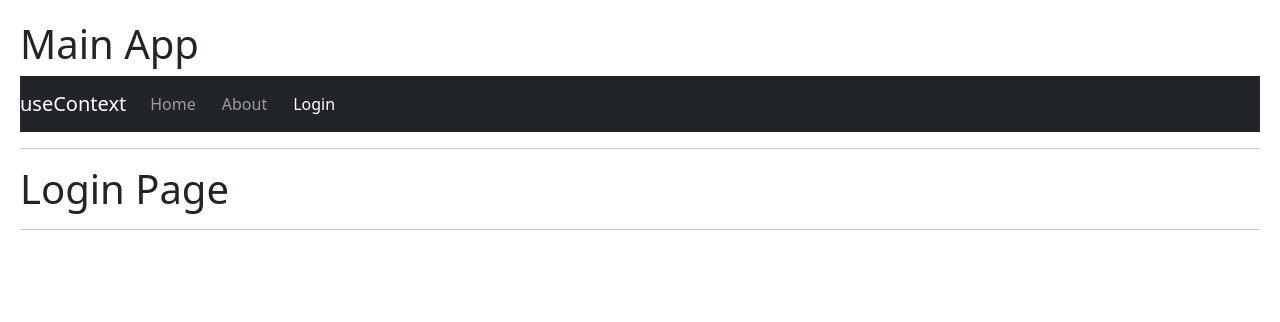
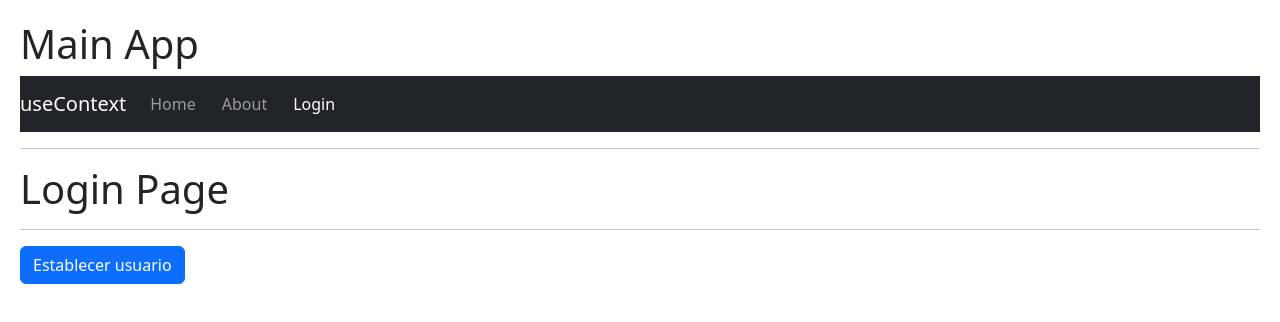
Before and after one commit to estiben-614/React, a React (Vite) app: page /login in a window 1280 px wide. Shown: the top 322 px of the page. Built offline with nearby package versions, Linux system fonts and the light colour scheme.

Commit message:
Implementación de useContext y reglas importantes de ESLint

```diff
--- a/src/08 - useReducer/TodoList.jsx
+++ b/src/08 - useReducer/TodoList.jsx
@@ -12,7 +12,8 @@ const TodoList = ({ todos, onHandleDeleteTodo, onHandleCompleteTodo }) => {
           <button
               className="btn btn-danger"
               onClick={(e) => onHandleDeleteTodo(e, todo)}>
-          Borrar</button>
+              Borrar
+          </button>
       </li>
   ));
 };
--- a/src/09-useContext/HomePage.jsx
+++ b/src/09-useContext/HomePage.jsx
@@ -1,9 +1,14 @@
+import { useContext } from "react";
+import { UserContext } from "./context/UserContext";
 
 export default function HomePage() {
+  const {
+    user,
+  } = useContext(UserContext);
   return (
-    <>
-      <h1>Home Page</h1>
-      <hr />
-    </>
-  )
+      <>
+          <h1>{`Home Page ${user?.name || ''}`}</h1>
+          <hr />
+      </>
+  );
 }
--- a/src/09-useContext/LoginPage.jsx
+++ b/src/09-useContext/LoginPage.jsx
@@ -1,8 +1,47 @@
+import { useContext } from "react";
+import { UserContext } from "./context/UserContext";
+
 export default function LoginPage() {
+  const {
+    user,
+    setUser,
+  } = useContext(UserContext);
+
+  const userInfo = {
+    name: 'Estiben Fernandez',
+    id: 1515,
+  };
   return (
-    <>
-      <h1>Login Page</h1>
-      <hr />
-    </>
-  )
+      <>
+          <h1>{!user ? 'Login Page' :  `Bienvenido ${user.name}`}</h1>
+          <hr />
+
+          {
+            user && (
+            <pre>
+                {
+              JSON.stringify(user, null, 3)
+              }
+            </pre>
+            )
+          }
+
+          <button
+              className="btn btn-primary"
+              onClick={() => setUser(userInfo)}>
+              Establecer usuario
+          </button>
+
+          {
+            user && (
+            <button
+                className="btn btn-danger"
+                onClick = {() => setUser()}
+          >
+                Cerrar Sesión
+            </button>
+            )
+          }
+      </>
+  );
 }
--- a/src/09-useContext/RoutesApp.jsx
+++ b/src/09-useContext/RoutesApp.jsx
@@ -2,9 +2,11 @@ import { Navigate, Route, Routes } from "react-router-dom";
 import HomePage from "./HomePage";
 import LoginPage from "./LoginPage";
 import AboutPage from "./AboutPage";
+import { UserProvider } from "./context/UserProvider";
 
 export const RoutesApp = () => {
   return (
+      <UserProvider>
           <Routes>
               <Route path="/" element={<HomePage />} />
               <Route path="/login" element={<LoginPage />} />
@@ -12,5 +14,6 @@ export const RoutesApp = () => {
 
               <Route path="/*" element={<Navigate to={"/"} />}/>
           </Routes>
+      </UserProvider>
   );
 };
--- /dev/null
+++ b/src/09-useContext/context/UserContext.jsx
@@ -0,0 +1,3 @@
+import { createContext } from "react";
+
+export const UserContext = createContext();
--- /dev/null
+++ b/src/09-useContext/context/UserProvider.jsx
@@ -0,0 +1,17 @@
+import { useState } from "react";
+import { UserContext } from "./UserContext";
+
+export const UserProvider = (
+    {children},
+) => {
+    const [user, setUser] = useState();
+    return (
+        <UserContext.Provider
+            value={{
+            user,
+            setUser,
+        }}>
+            { children }
+        </UserContext.Provider>
+    );
+};
```
Also changed, not shown: src/08 - useReducer/todoReducer.js (+5 -5 lines), .eslintrc.cjs. Lines whose indentation alone changed are shown as unchanged.
